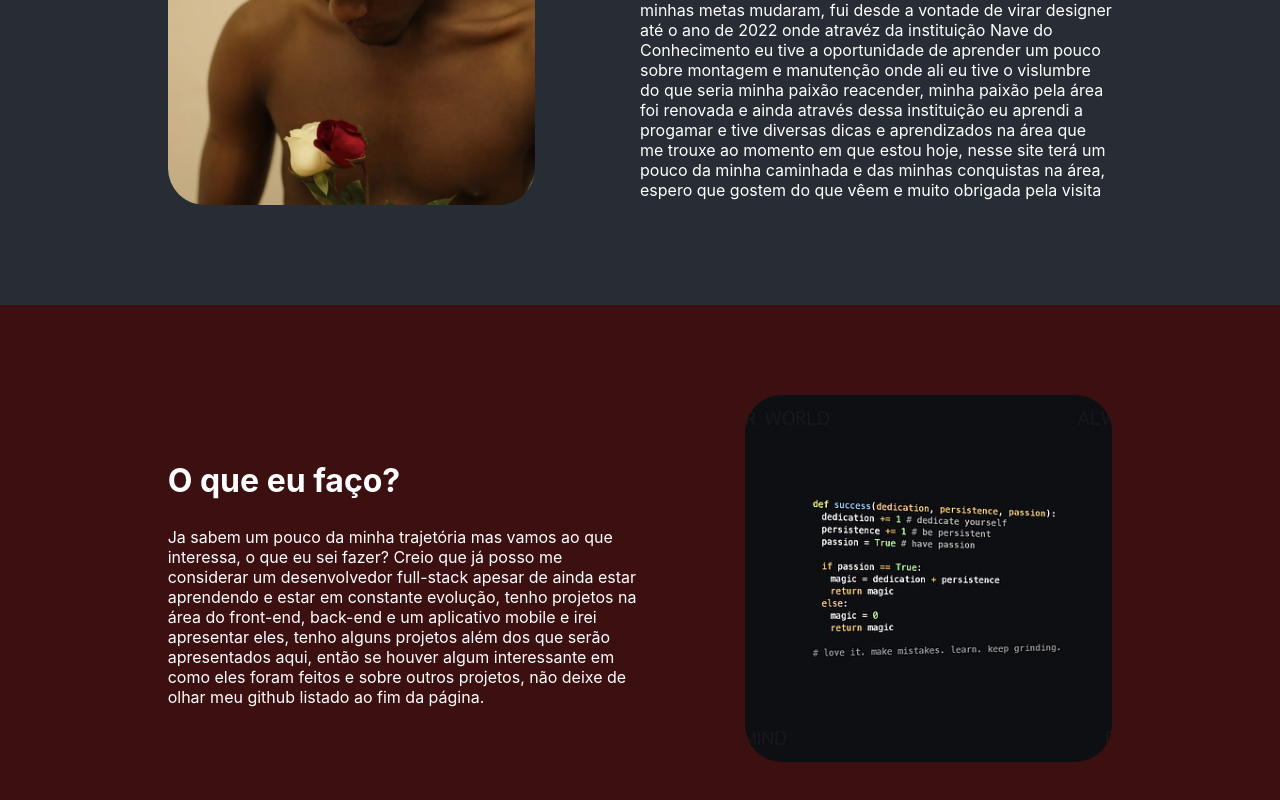
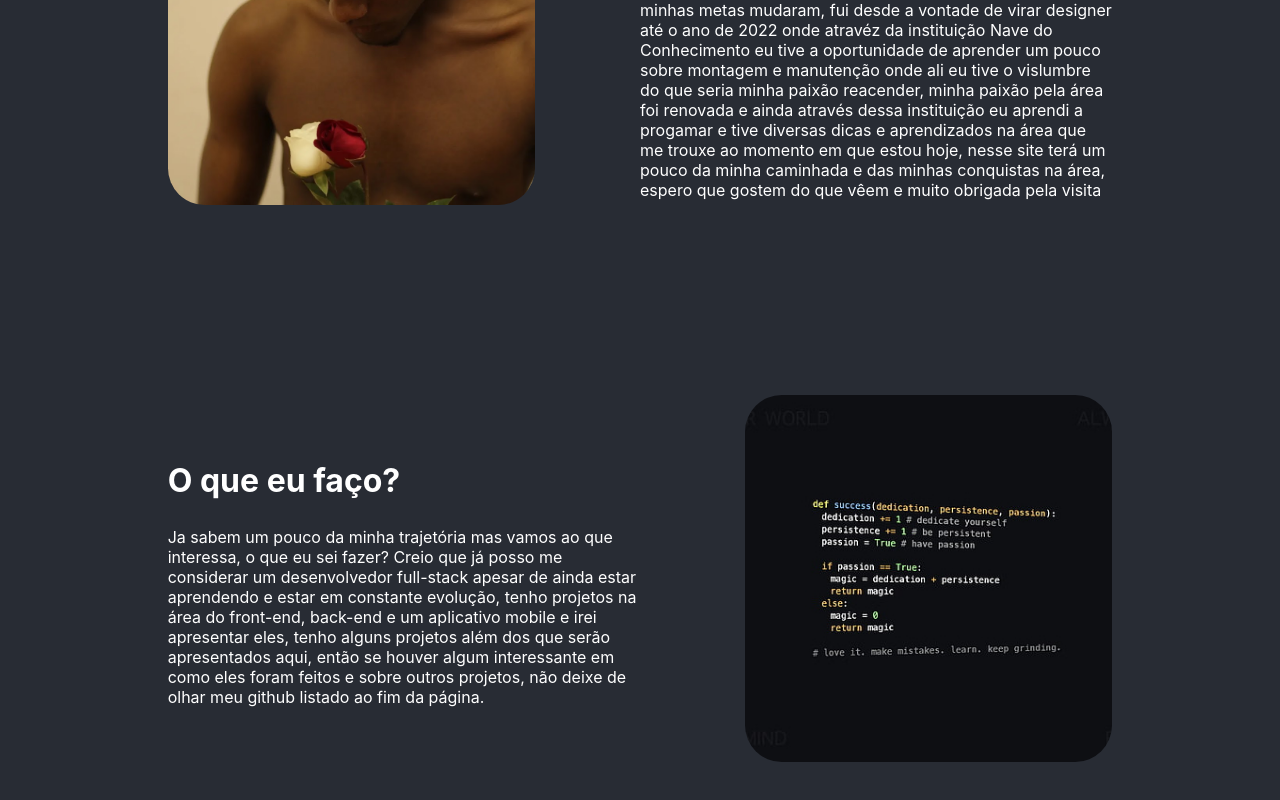
Before and after one commit to subaru3rem/Portifolio, a React (Create React App) app: page / in a window 1280 px wide. Shown: the part 310-1110 px from the top of the page. Built offline with nearby package versions, Linux system fonts and the light colour scheme.

Commit message:
variavel de cores

```diff
--- a/src/App.css
+++ b/src/App.css
@@ -1,5 +1,7 @@
 *{
   color: white;
+  --primary_color:#3c1010;
+  --bg_color: #282c34;
 }
 #menu_principal{
   display: flex;
@@ -7,7 +9,7 @@
   align-items: center;
   width: 100%;
   height: 3rem;
-  background-color: #3c1010;
+  background-color: var(--primary_color);
 }
 #menu_principal a{
   width: 15%;
@@ -37,8 +39,8 @@
   justify-content: space-around;
   align-items: center;
 }
-.red{
-  background-color: #3c1010;
+.primary_color{
+  background-color: var(--primary_color);
 }
 .imgs{
   width: 35%;
```
